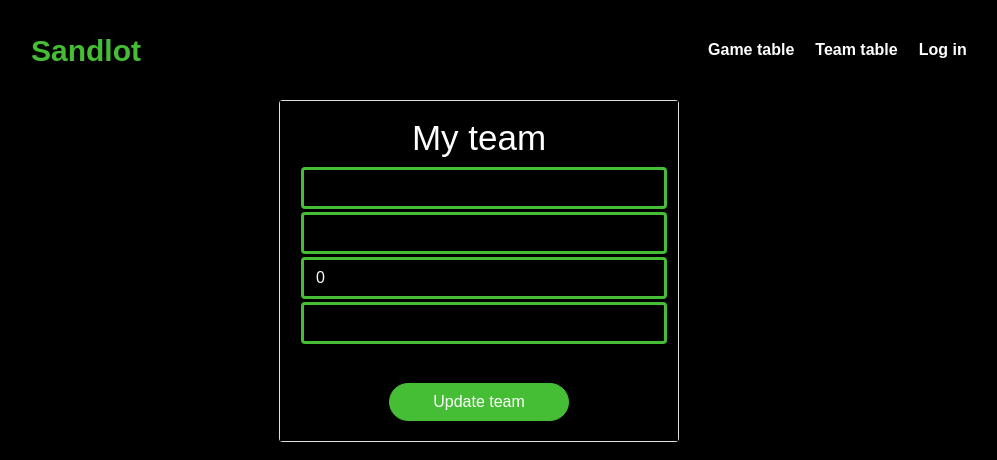
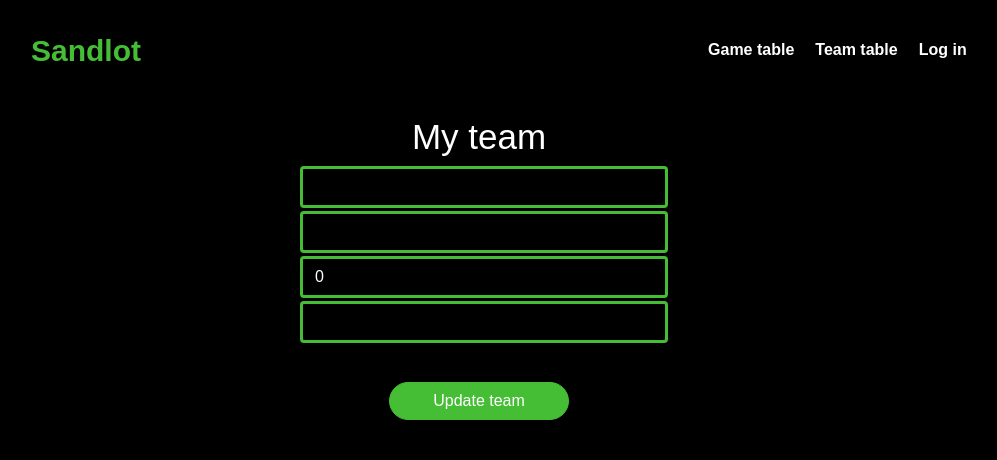
Before and after one commit to kaheiseki/sandlot, a React (Create React App) app: page /myteam in a window 1280 px wide. Shown: the top 460 px of the page, without its empty margins (161-1158 px from the left). Built offline with nearby package versions, Linux system fonts and the light colour scheme; no server answers.

Commit message:
pudate sign up css

```diff
--- a/src/pages/signup/signup.css
+++ b/src/pages/signup/signup.css
@@ -32,6 +32,9 @@ label{
 .form-control{
   border: 3px solid #45be35;
 }
+.add_team_card{
+  border: none !important;
+}
 Button{
   background-color: #45be35 !important;
   width: 180px !important;
```
